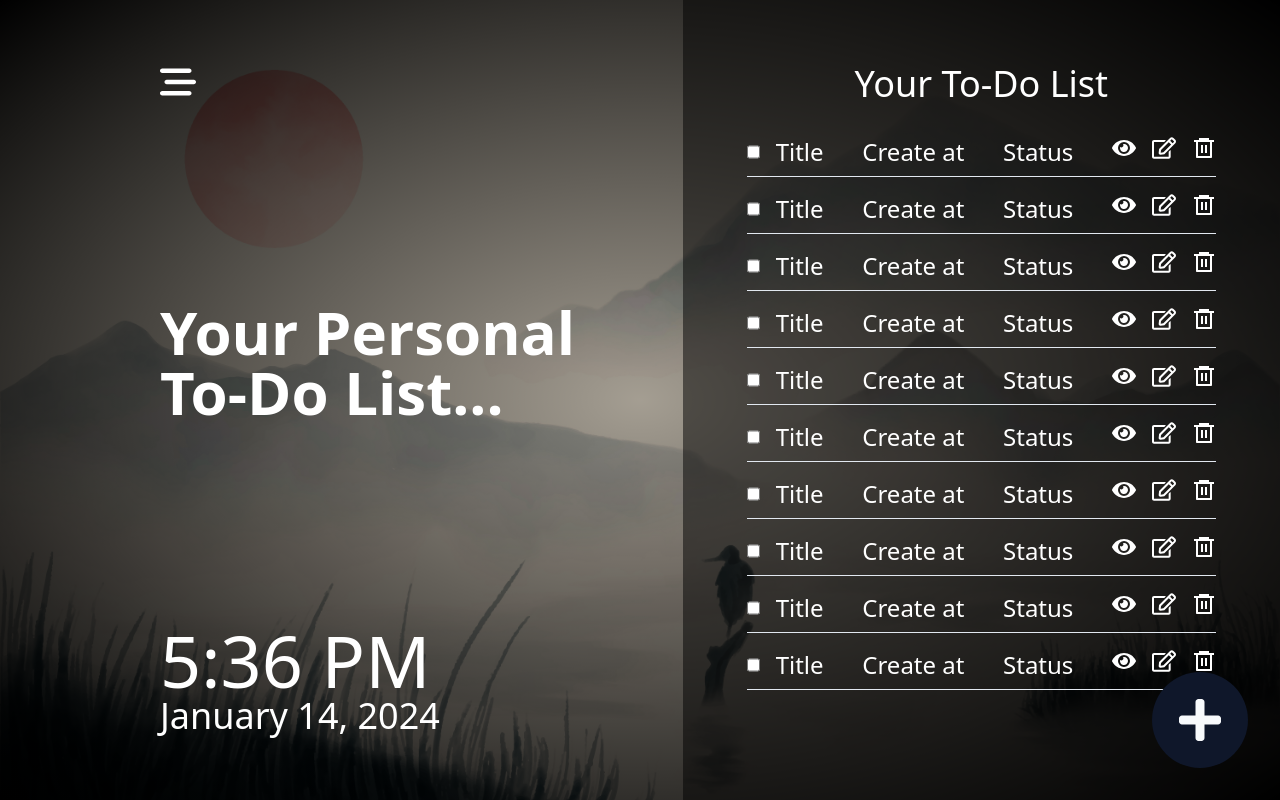
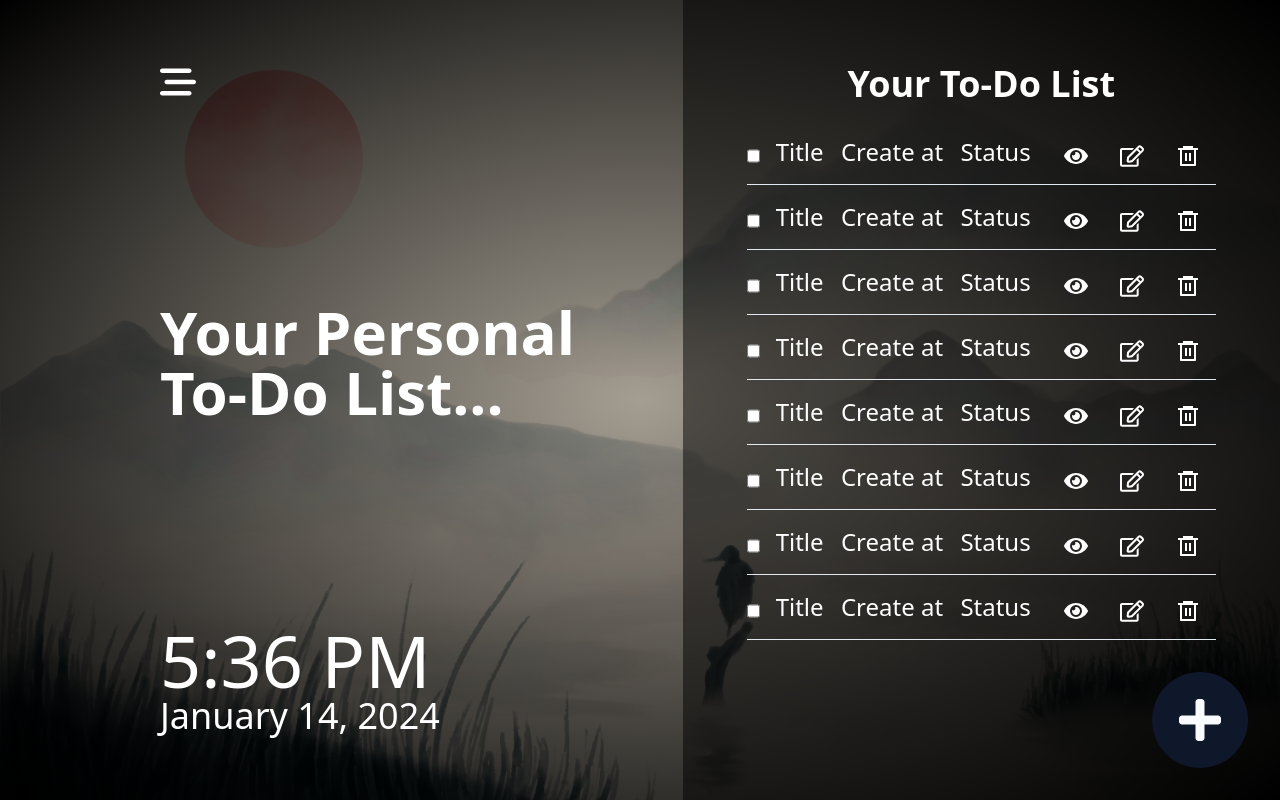
Before and after one commit to aHasnat1997/to-do_with_redux, a React (Vite) app: page / in a window 1280 px wide. Built offline with nearby package versions, Linux system fonts and the light colour scheme.

Commit message:
ADD: details and edit modal

```diff
--- a/src/components/to-do/AddToDoModal.tsx
+++ b/src/components/to-do/AddToDoModal.tsx
@@ -41,7 +41,7 @@ function AddToDoModal() {
                 <DialogFooter>
                     <DialogClose asChild>
                         <Button type="submit" variant='secondary'>
-                            Save changes
+                            Save
                         </Button>
                     </DialogClose>
                 </DialogFooter>
--- /dev/null
+++ b/src/components/to-do/ToDoDetailsModal.tsx
@@ -0,0 +1,55 @@
+import { Button } from '@/components/ui/button';
+import {
+    Dialog,
+    DialogContent,
+    DialogDescription,
+    DialogFooter,
+    DialogHeader,
+    DialogTitle,
+    DialogTrigger,
+} from '@/components/ui/dialog';
+import { Input } from '@/components/ui/input';
+import { DialogClose } from '@radix-ui/react-dialog';
+import { FaEye } from 'react-icons/fa';
+import { Textarea } from '../ui/textarea';
+
+function ToDoDetailsModal() {
+    return (
+        <Dialog>
+            <DialogTrigger asChild>
+                <Button variant='ghost' className='text-2xl'><FaEye /></Button>
+            </DialogTrigger>
+            <DialogContent className='sm:max-w-[425px] bg-slate-900 border-slate-900'>
+                <DialogHeader>
+                    <DialogTitle className='text-4xl text-white'>To-Do</DialogTitle>
+                    <DialogDescription className='text-xl'>
+                        Here is your to-do details...
+                    </DialogDescription>
+                </DialogHeader>
+                <div className='space-y-4'>
+                    <Input
+                        id='title'
+                        className='outline-none'
+                        defaultValue='To-Do Title'
+                        readOnly
+                    />
+                    <Textarea
+                        id='description'
+                        className='outline-none'
+                        defaultValue='your to-do details'
+                        readOnly
+                    />
+                </div>
+                <DialogFooter>
+                    <DialogClose asChild>
+                        <Button type='submit' variant='secondary'>
+                            Close
+                        </Button>
+                    </DialogClose>
+                </DialogFooter>
+            </DialogContent>
+        </Dialog>
+    )
+}
+
+export default ToDoDetailsModal;
--- /dev/null
+++ b/src/components/to-do/ToDoEditModal.tsx
@@ -0,0 +1,55 @@
+import { Button } from '@/components/ui/button';
+import {
+    Dialog,
+    DialogContent,
+    DialogDescription,
+    DialogFooter,
+    DialogHeader,
+    DialogTitle,
+    DialogTrigger,
+} from '@/components/ui/dialog';
+import { Input } from '@/components/ui/input';
+import { DialogClose } from '@radix-ui/react-dialog';
+import { FaRegEdit } from 'react-icons/fa';
+import { Textarea } from '../ui/textarea';
+
+function ToDoEditModal() {
+    return (
+        <Dialog>
+            <DialogTrigger asChild>
+                <Button variant='ghost' className='text-2xl'><FaRegEdit /></Button>
+            </DialogTrigger>
+            <DialogContent className='sm:max-w-[425px] bg-slate-900 border-slate-900'>
+                <DialogHeader>
+                    <DialogTitle className='text-4xl text-white'>To-Do</DialogTitle>
+                    <DialogDescription className='text-xl'>
+                        Here is your to-do details...
+                    </DialogDescription>
+                </DialogHeader>
+                <div className='space-y-4'>
+                    <Input
+                        id='title'
+                        className='outline-none'
+                        placeholder='Add Title'
+                        defaultValue='To-Do Title'
+                    />
+                    <Textarea
+                        id='description'
+                        className='outline-none'
+                        placeholder='Add Description'
+                        defaultValue='your to-do details'
+                    />
+                </div>
+                <DialogFooter>
+                    <DialogClose asChild>
+                        <Button type='submit' variant='secondary'>
+                            Update
+                        </Button>
+                    </DialogClose>
+                </DialogFooter>
+            </DialogContent>
+        </Dialog>
+    )
+}
+
+export default ToDoEditModal;
--- a/src/components/to-do/ToDoList.tsx
+++ b/src/components/to-do/ToDoList.tsx
@@ -1,13 +1,19 @@
 import { RiDeleteBin6Line } from "react-icons/ri";
-import { FaRegEdit, FaEye } from "react-icons/fa";
+import ToDoDetailsModal from "./ToDoDetailsModal";
+import ToDoEditModal from "./ToDoEditModal";
+import { Button } from "../ui/button";
 
 function ToDoList() {
+    const toDoesList = [1, 2, 3, 4, 5, 6, 7, 8]
+
     return (
         <section className="w-full h-full bg-black/50 py-16">
-            <h2 className="text-4xl text-white text-center">Your To-Do List</h2>
-            <div className="w-full mt-8 px-16 space-y-4">
+            <h2 className="text-4xl font-semibold text-white text-center">Your To-Do List</h2>
+            <div className="w-full h-[80%] mt-8 px-16 space-y-4 overflow-y-scroll no-scrollbar ">
                 {
-                    [0, 1, 2, 3, 4, 5, 6, 7, 8, 9].map((item) => <div
+                    toDoesList.length === 0 ?
+                        <h3 className="text-center text-white text-2xl">No To-Do added...</h3> :
+                        toDoesList.map((item) => <div
                             key={item}
                             className="pb-2 text-2xl text-white flex gap-4 border-b"
                         >
@@ -16,10 +22,10 @@ function ToDoList() {
                                 <li>Title</li>
                                 <li>Create at</li>
                                 <li>Status</li>
-                            <li className="flex gap-4">
-                                <FaEye />
-                                <FaRegEdit />
-                                <RiDeleteBin6Line />
+                                <li className="flex">
+                                    <ToDoDetailsModal />
+                                    <ToDoEditModal />
+                                    <Button variant='ghost' className="text-2xl"><RiDeleteBin6Line /></Button>
                                 </li>
                             </ul>
                         </div>)
--- a/src/index.css
+++ b/src/index.css
@@ -76,4 +76,13 @@
   body {
     @apply bg-background text-foreground;
   }
+
+  .no-scrollbar::-webkit-scrollbar {
+    display: none;
+  }
+
+  .no-scrollbar {
+    -ms-overflow-style: none;
+    scrollbar-width: none;
+  }
 }
```
Lines whose indentation alone changed are shown as unchanged.
